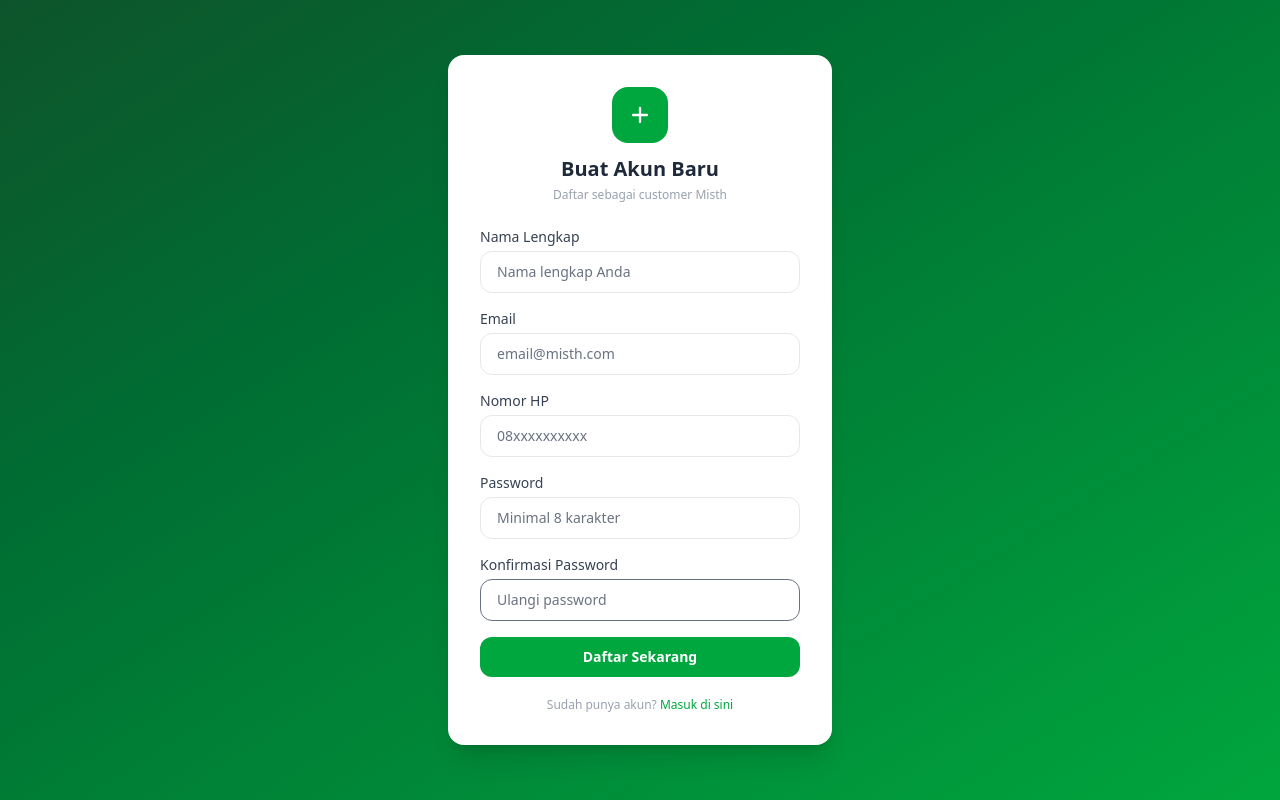
After one commit to Sanrizk/misth, a Laravel app: page /register in a window 1280 px wide. The commit adds this page. Run offline with Laravel 12, Linux system fonts and the light colour scheme; style sheets or scripts are compiled from the project's sources.

Commit message:
feat: add registration account

```diff
--- /dev/null
+++ b/app/Http/Controllers/RegisterController.php
@@ -0,0 +1,45 @@
+<?php
+
+namespace App\Http\Controllers;
+
+use App\Models\User;
+use App\Models\Role;
+use Illuminate\Http\Request;
+use Illuminate\Support\Facades\Hash;
+use Illuminate\Support\Facades\Auth;
+
+class RegisterController extends Controller
+{
+    public function show()
+    {
+        return view('auth.register');
+    }
+
+    public function store(Request $request)
+    {
+        $validated = $request->validate([
+            'name'                  => 'required|string|max:100',
+            'email'                 => 'required|email|unique:users,email',
+            'phone'                 => 'required|string|max:20',
+            'password'              => 'required|string|min:8|confirmed',
+            'password_confirmation' => 'required',
+        ]);
+
+        // Ambil role customer otomatis
+        $customerRole = Role::where('name', 'customer')->firstOrFail();
+
+        $user = User::create([
+            'name'     => $validated['name'],
+            'email'    => $validated['email'],
+            'phone'    => $validated['phone'],
+            'password' => Hash::make($validated['password']),
+            'role_id'  => $customerRole->id,
+        ]);
+
+        // Auto login setelah register
+        Auth::login($user);
+
+        return redirect()->route('store.index')
+                         ->with('success', 'Selamat datang di Misth, ' . $user->name . '!');
+    }
+}
--- a/resources/views/auth/login.blade.php
+++ b/resources/views/auth/login.blade.php
@@ -51,6 +51,12 @@
             </button>
         </form>
 
+        {{-- Tambahkan setelah tombol submit --}}
+        <p class="text-center text-xs text-gray-400 mt-5">
+            Belum punya akun?
+            <a href="{{ route('register') }}" class="text-green-600 font-medium hover:underline">Daftar sekarang</a>
+        </p>
+
     </div>
 
 </body>
--- /dev/null
+++ b/resources/views/auth/register.blade.php
@@ -0,0 +1,102 @@
+<!DOCTYPE html>
+<html lang="id">
+<head>
+    <meta charset="UTF-8">
+    <meta name="viewport" content="width=device-width, initial-scale=1.0">
+    <title>Daftar Akun — Misth</title>
+    @vite(['resources/css/app.css', 'resources/js/app.js'])
+</head>
+<body class="min-h-screen bg-gradient-to-br from-green-900 to-green-600 flex items-center justify-center p-4">
+
+    <div class="w-full max-w-sm bg-white rounded-2xl shadow-xl p-8">
+
+        {{-- Logo --}}
+        <div class="text-center mb-6">
+            <div class="w-14 h-14 bg-green-600 rounded-2xl flex items-center justify-center mx-auto mb-3">
+                <svg class="w-7 h-7 text-white" fill="none" viewBox="0 0 24 24" stroke="currentColor">
+                    <path stroke-linecap="round" stroke-linejoin="round" stroke-width="2"
+                          d="M12 6v6m0 0v6m0-6h6m-6 0H6"/>
+                </svg>
+            </div>
+            <h1 class="text-xl font-bold text-gray-800">Buat Akun Baru</h1>
+            <p class="text-xs text-gray-400 mt-1">Daftar sebagai customer Misth</p>
+        </div>
+
+        {{-- Form --}}
+        <form action="{{ route('register.store') }}" method="POST" class="space-y-4">
+            @csrf
+
+            {{-- Nama --}}
+            <div>
+                <label class="block text-sm font-medium text-gray-700 mb-1">Nama Lengkap</label>
+                <input type="text" name="name" value="{{ old('name') }}"
+                       placeholder="Nama lengkap Anda"
+                       class="w-full px-4 py-2.5 border rounded-xl text-sm focus:outline-none focus:ring-2 focus:ring-green-500
+                              {{ $errors->has('name') ? 'border-red-400' : 'border-gray-200' }}">
+                @error('name')
+                <p class="text-xs text-red-500 mt-1">{{ $message }}</p>
+                @enderror
+            </div>
+
+            {{-- Email --}}
+            <div>
+                <label class="block text-sm font-medium text-gray-700 mb-1">Email</label>
+                <input type="email" name="email" value="{{ old('email') }}"
+                       placeholder="email@misth.com"
+                       class="w-full px-4 py-2.5 border rounded-xl text-sm focus:outline-none focus:ring-2 focus:ring-green-500
+                              {{ $errors->has('email') ? 'border-red-400' : 'border-gray-200' }}">
+                @error('email')
+                <p class="text-xs text-red-500 mt-1">{{ $message }}</p>
+                @enderror
+            </div>
+
+            {{-- Phone --}}
+            <div>
+                <label class="block text-sm font-medium text-gray-700 mb-1">Nomor HP</label>
+                <input type="text" name="phone" value="{{ old('phone') }}"
+                       placeholder="08xxxxxxxxxx"
+                       class="w-full px-4 py-2.5 border rounded-xl text-sm focus:outline-none focus:ring-2 focus:ring-green-500
+                              {{ $errors->has('phone') ? 'border-red-400' : 'border-gray-200' }}">
+                @error('phone')
+                <p class="text-xs text-red-500 mt-1">{{ $message }}</p>
+                @enderror
+            </div>
+
+            {{-- Password --}}
+            <div>
+                <label class="block text-sm font-medium text-gray-700 mb-1">Password</label>
+                <input type="password" name="password"
+                       placeholder="Minimal 8 karakter"
+                       class="w-full px-4 py-2.5 border rounded-xl text-sm focus:outline-none focus:ring-2 focus:ring-green-500
+                              {{ $errors->has('password') ? 'border-red-400' : 'border-gray-200' }}">
+                @error('password')
+                <p class="text-xs text-red-500 mt-1">{{ $message }}</p>
+                @enderror
+            </div>
+
+            {{-- Konfirmasi Password --}}
+            <div>
+                <label class="block text-sm font-medium text-gray-700 mb-1">Konfirmasi Password</label>
+                <input type="password" name="password_confirmation"
+                       placeholder="Ulangi password"
+                       class="w-full px-4 py-2.5 border rounded-xl text-sm focus:outline-none focus:ring-2 focus:ring-green-500">
+            </div>
+
+            {{-- Submit --}}
+            <button type="submit"
+                    class="w-full bg-green-600 hover:bg-green-700 text-white font-semibold py-2.5 rounded-xl text-sm transition">
+                Daftar Sekarang
+            </button>
+
+        </form>
+
+        {{-- Link ke login --}}
+        <p class="text-center text-xs text-gray-400 mt-5">
+            Sudah punya akun?
+            <a href="{{ route('login') }}" class="text-green-600 font-medium hover:underline">Masuk di sini</a>
+        </p>
+
+    </div>
+
+</body>
+</html>
--- a/resources/views/landing.blade.php
+++ b/resources/views/landing.blade.php
@@ -67,6 +67,10 @@
                     Ke Toko
                 </a>
                 @else
+                <a href="{{ route('register') }}"
+                   class="bg-green-500 text-white font-bold px-8 py-3.5 rounded-xl hover:bg-green-400 transition">
+                    Daftar Gratis
+                </a>
                 <a href="{{ route('login') }}"
                    class="border-2 border-white text-white font-bold px-8 py-3.5 rounded-xl hover:bg-white/10 transition">
                     Masuk ke Akun
--- a/routes/web.php
+++ b/routes/web.php
@@ -17,9 +17,18 @@ use App\Http\Controllers\LandingController;
 // Public routes
 Route::get('/', [LandingController::class, 'index'])->name('landing');
 
+use App\Http\Controllers\RegisterController;
+
 // Auth routes
-Route::get('/login', [AuthController::class, 'showLogin'])->name('login')->middleware('guest');
-Route::post('/login', [AuthController::class, 'login'])->middleware('guest');
+Route::middleware('guest')->group(function () {
+    Route::get('/login', [AuthController::class, 'showLogin'])->name('login');
+    Route::post('/login', [AuthController::class, 'login']);
+
+    // Customer registration
+    Route::get('/register', [RegisterController::class, 'show'])->name('register');
+    Route::post('/register', [RegisterController::class, 'store'])->name('register.store');
+});
+
 Route::post('/logout', [AuthController::class, 'logout'])->name('logout');
 
 // Authenticated routes
```
